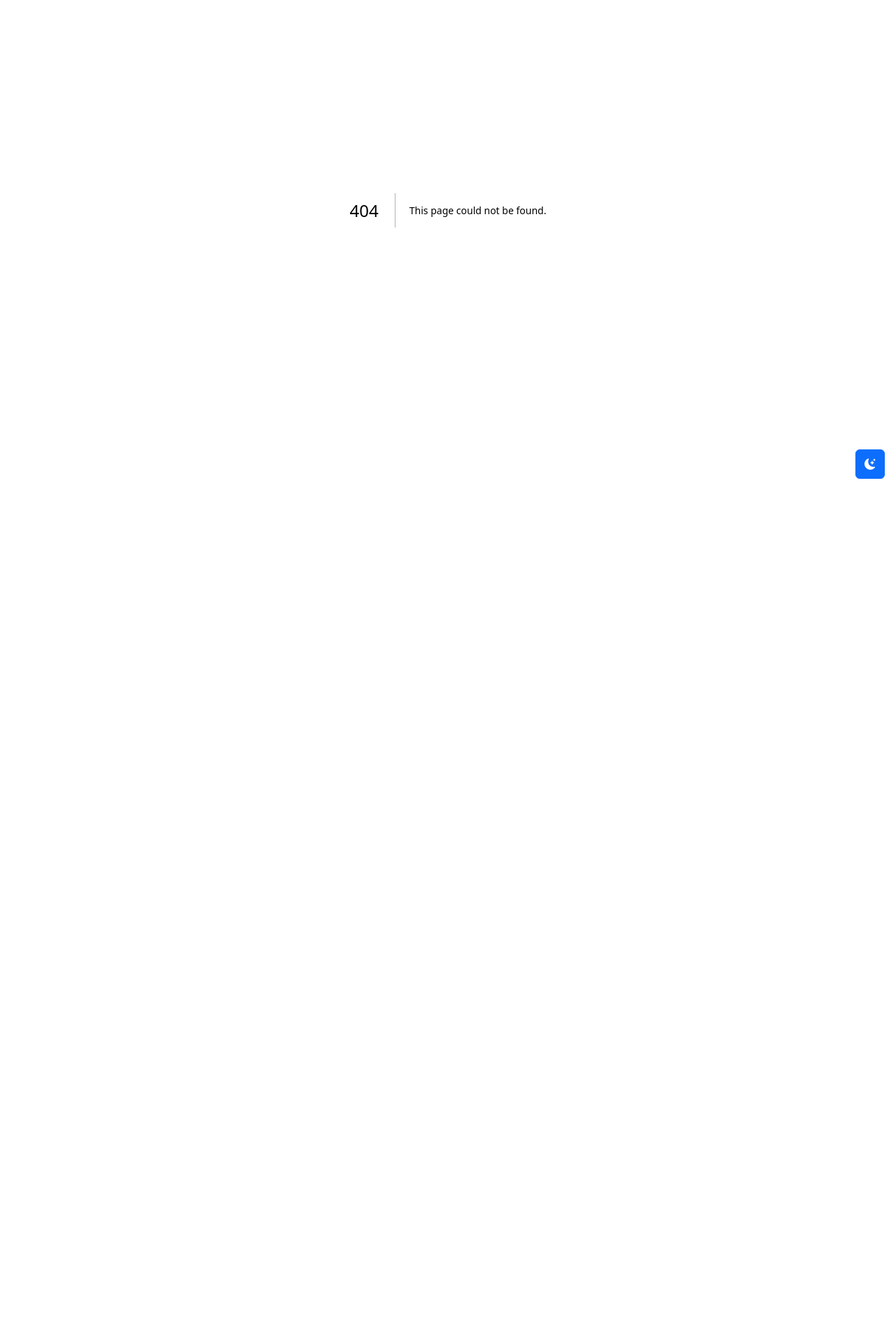
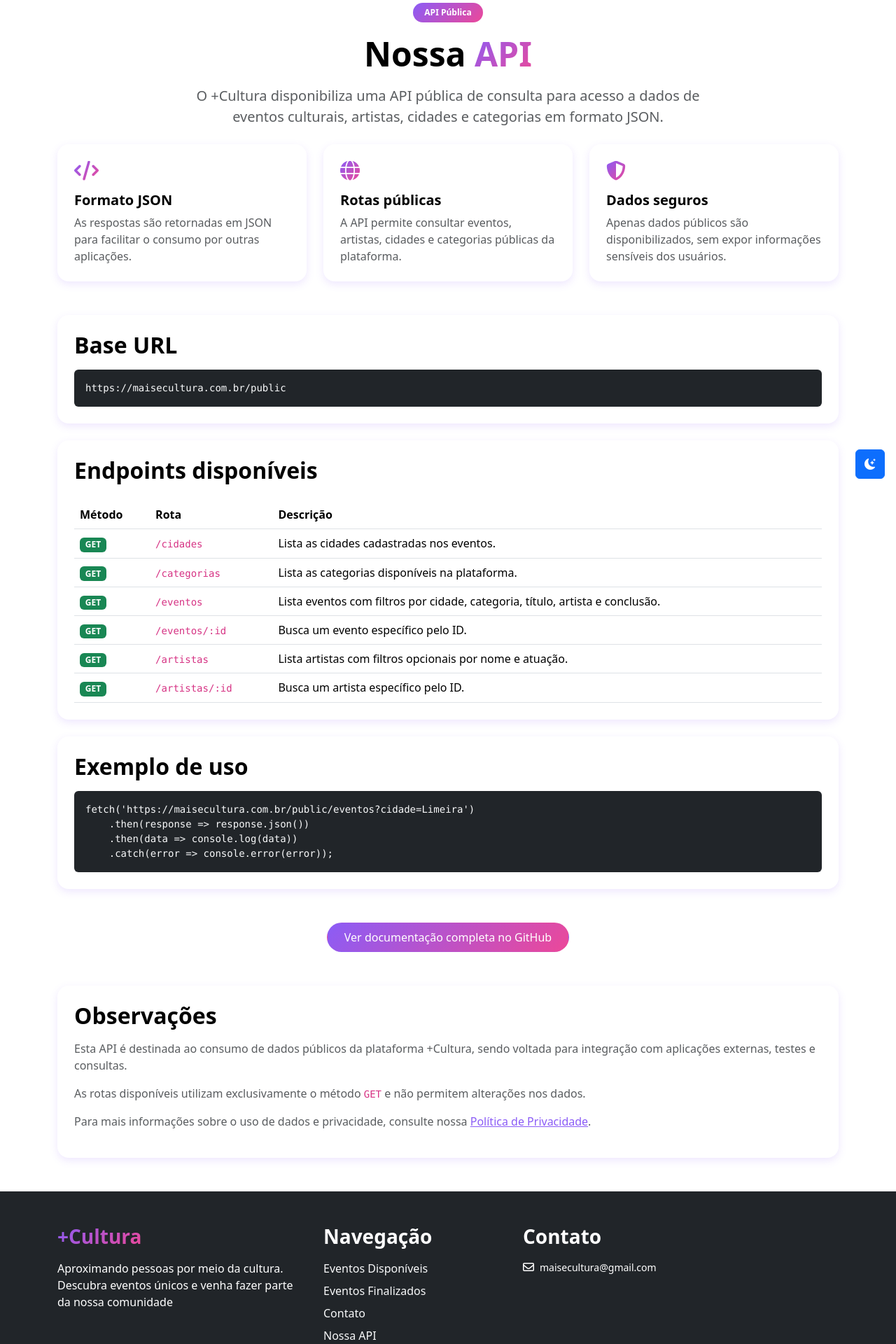
Before and after one commit to SthefannySantos/PI-mais_cultura, a Next.js app in the folder fronted/: page /api-docs in a window 1280 px wide. Before the commit this address had no page. Shown: the part 100-2020 px from the top of the page at 70% size. Before the commit the page ends 800 px from the top, so only its background shows below. Built offline with nearby package versions, Linux system fonts and the light colour scheme.

Commit message:
api resources

```diff
--- /dev/null
+++ b/fronted/src/app/api-docs/page.js
@@ -0,0 +1,157 @@
+'use client';
+
+import Menu from "@/components/Menu";
+import Footer from "@/components/Footer";
+
+export default function ApiDocs() {
+    const endpoints = [
+        { method: "GET", route: "/cidades", description: "Lista as cidades cadastradas nos eventos." },
+        { method: "GET", route: "/categorias", description: "Lista as categorias disponíveis na plataforma." },
+        { method: "GET", route: "/eventos", description: "Lista eventos com filtros por cidade, categoria, título, artista e conclusão." },
+        { method: "GET", route: "/eventos/:id", description: "Busca um evento específico pelo ID." },
+        { method: "GET", route: "/artistas", description: "Lista artistas com filtros opcionais por nome e atuação." },
+        { method: "GET", route: "/artistas/:id", description: "Busca um artista específico pelo ID." },
+    ];
+
+    return (
+        <>
+            <Menu />
+
+            <main className="py-5" style={{ backgroundColor: "var(--bg-color)", color: "var(--text-color)" }}>
+                <div className="container">
+
+                    <section className="text-center mb-4">
+                        <span className="badge rounded-pill px-3 py-2 mb-3 text-white"
+                            style={{ background: "var(--mais-cultura-gradient-bg)" }}>
+                            API Pública
+                        </span>
+
+                        <h1 className="fw-bold display-5 mb-3">
+                            Nossa <span className="mais-cultura-gradient-text">API</span>
+                        </h1>
+
+                        <p className="lead mx-auto" style={{ maxWidth: "760px", color: "var(--card-text-muted)" }}>
+                            O +Cultura disponibiliza uma API pública de consulta para acesso a dados
+                            de eventos culturais, artistas, cidades e categorias em formato JSON.
+                        </p>
+                    </section>
+
+                    <section className="row g-4 mb-5">
+                        <div className="col-md-4">
+                            <div className="cultura-card h-100 p-4" style={{ backgroundColor: "var(--card-bg)", color: "var(--card-text)" }}>
+                                <i className="fa-solid fa-code fs-3 mais-cultura-gradient-text mb-3"></i>
+                                <h3 className="h5 fw-bold">Formato JSON</h3>
+                                <p className="mb-0" style={{ color: "var(--card-text-muted)" }}>
+                                    As respostas são retornadas em JSON para facilitar o consumo por outras aplicações.
+                                </p>
+                            </div>
+                        </div>
+
+                        <div className="col-md-4">
+                            <div className="cultura-card h-100 p-4" style={{ backgroundColor: "var(--card-bg)", color: "var(--card-text)" }}>
+                                <i className="fa-solid fa-globe fs-3 mais-cultura-gradient-text mb-3"></i>
+                                <h3 className="h5 fw-bold">Rotas públicas</h3>
+                                <p className="mb-0" style={{ color: "var(--card-text-muted)" }}>
+                                    A API permite consultar eventos, artistas, cidades e categorias públicas da plataforma.
+                                </p>
+                            </div>
+                        </div>
+
+                        <div className="col-md-4">
+                            <div className="cultura-card h-100 p-4" style={{ backgroundColor: "var(--card-bg)", color: "var(--card-text)" }}>
+                                <i className="fa-solid fa-shield-halved fs-3 mais-cultura-gradient-text mb-3"></i>
+                                <h3 className="h5 fw-bold">Dados seguros</h3>
+                                <p className="mb-0" style={{ color: "var(--card-text-muted)" }}>
+                                    Apenas dados públicos são disponibilizados, sem expor informações sensíveis dos usuários.
+                                </p>
+                            </div>
+                        </div>
+                    </section>
+
+                    <section className="cultura-card p-4 mb-4" style={{ backgroundColor: "var(--card-bg)", color: "var(--card-text)" }}>
+                        <h2 className="fw-bold mb-3">Base URL</h2>
+                        <pre className="p-3 rounded mb-0 bg-dark text-light overflow-auto">
+{`https://maisecultura.com.br/public`}
+                        </pre>
+                    </section>
+
+                    <section className="cultura-card p-4 mb-4" style={{ backgroundColor: "var(--card-bg)", color: "var(--card-text)" }}>
+                        <h2 className="fw-bold mb-4">Endpoints disponíveis</h2>
+
+                        <div className="table-responsive">
+                            <table className="table align-middle mb-0">
+                                <thead>
+                                    <tr>
+                                        <th>Método</th>
+                                        <th>Rota</th>
+                                        <th>Descrição</th>
+                                    </tr>
+                                </thead>
+                                <tbody>
+                                    {endpoints.map((endpoint, index) => (
+                                        <tr key={index}>
+                                            <td>
+                                                <span className="badge text-bg-success">{endpoint.method}</span>
+                                            </td>
+                                            <td>
+                                                <code>{endpoint.route}</code>
+                                            </td>
+                                            <td>{endpoint.description}</td>
+                                        </tr>
+                                    ))}
+                                </tbody>
+                            </table>
+                        </div>
+                    </section>
+
+                    <section className="cultura-card p-4 mb-3" style={{ backgroundColor: "var(--card-bg)", color: "var(--card-text)" }}>
+                        <h2 className="fw-bold mb-3">Exemplo de uso</h2>
+
+                        <pre className="p-3 rounded bg-dark text-light overflow-auto mb-0">
+    {`fetch('https://maisecultura.com.br/public/eventos?cidade=Limeira')
+    .then(response => response.json())
+    .then(data => console.log(data))
+    .catch(error => console.error(error));`}
+                        </pre>
+                    </section>
+
+                    <section className="text-center mt-5 mb-5">
+                        <a
+                            href="https://github.com/SthefannySantos/PI-mais_cultura"
+                            target="_blank"
+                            rel="noopener noreferrer"
+                            className="btn text-white rounded-pill px-4 py-2"
+                            style={{ background: "var(--mais-cultura-gradient-bg)" }}
+                        >
+                            Ver documentação completa no GitHub
+                        </a>
+                    </section>
+
+                    <section className="cultura-card p-4 mt-4" style={{ backgroundColor: "var(--card-bg)", color: "var(--card-text)" }}>
+                        <h2 className="fw-bold mb-3">Observações</h2>
+
+                        <p style={{ color: "var(--card-text-muted)" }}>
+                            Esta API é destinada ao consumo de dados públicos da plataforma +Cultura,
+                            sendo voltada para integração com aplicações externas, testes e consultas.
+                        </p>
+
+                        <p style={{ color: "var(--card-text-muted)" }}>
+                            As rotas disponíveis utilizam exclusivamente o método <code>GET</code> e não permitem
+                            alterações nos dados.
+                        </p>
+
+                        <p style={{ color: "var(--card-text-muted)" }}>
+                            Para mais informações sobre o uso de dados e privacidade, consulte nossa{" "}
+                            <a href="/PrivacyPolicy" className="link-hover" style={{ color: '#8B5CF6' }}>
+                                Política de Privacidade
+                            </a>.
+                        </p>
+                    </section>
+
+                </div>
+            </main>
+
+            <Footer />
+        </>
+    );
+}
--- a/fronted/src/components/Footer.jsx
+++ b/fronted/src/components/Footer.jsx
@@ -26,6 +26,16 @@
                             <li className="mb-2">
                                 <Link href={'/contact'} className="text-light text-decoration-none">Contato</Link>
                             </li>
+                            <li className="mb-2">
+                                <Link href={'/api-docs'} className="text-light text-decoration-none">
+                                    Nossa API
+                                </Link>
+                            </li>
+                            <li className="mb-2">
+                                <Link href={'/PrivacyPolicy'} className="text-light text-decoration-none">
+                                    Política de privacidade
+                                </Link>
+                            </li>
                         </ul>
                     </div>
                     <div className="col-lg-3 mb-4">
```
